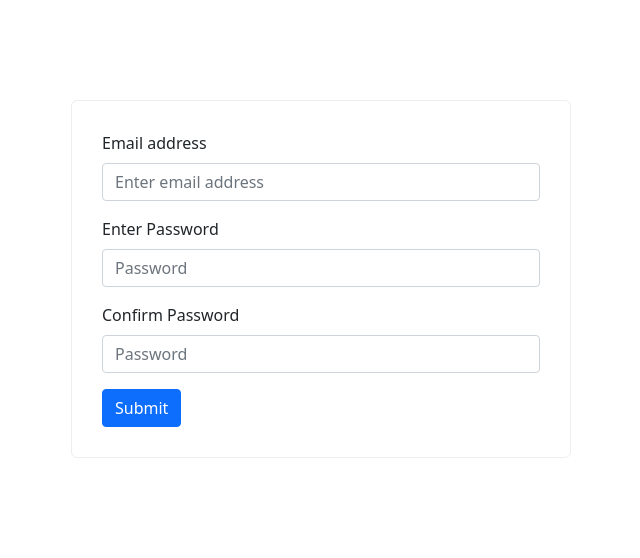
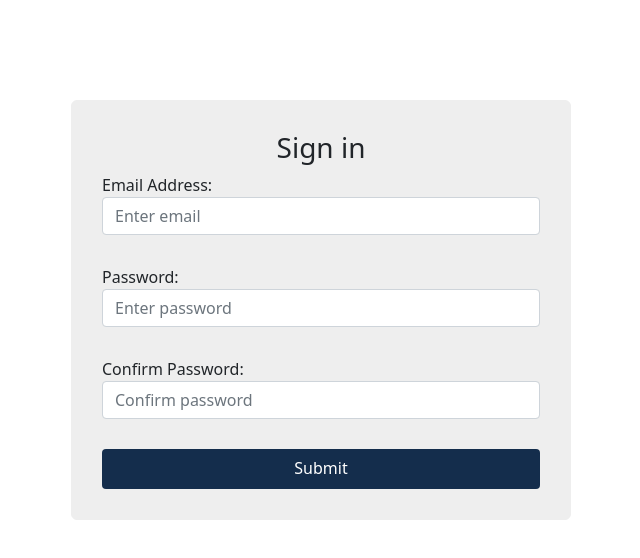
Before and after one commit to Chiamaka007/form-validation, a React (Create React App) app: page / in a window 1280 px wide. Shown: the top 558 px of the page, without its empty margins (319-959 px from the left). Built offline with nearby package versions, Linux system fonts and the light colour scheme.

Commit message:
added form validation and styling

```diff
--- a/src/App.css
+++ b/src/App.css
@@ -10,4 +10,14 @@
   border: 1px solid #EEEEEE;
   padding: 30px;
   border-radius: 6px;
+  background-color: #EEEEEE;
 }
+.form-control {
+  margin-bottom: 30px;
+}
+.button {
+  background-color:  #142d4c;
+  color: #fff;
+  border-radius: 4px;
+  height: 40px
+}
--- a/src/App.js
+++ b/src/App.js
@@ -1,5 +1,5 @@
 import React from 'react';
-import {Form, Button} from 'react-bootstrap'
+import Form from './Form';
 import './App.css';
 
 function App() {
@@ -7,30 +7,8 @@
     <div className="App">
       <div className='container-fluid div-wrapper'>
 
-        <div className='form-group'>
-      <Form>
-  <Form.Group className="mb-3" controlId="formBasicEmail">
-    <Form.Label>Email address</Form.Label>
-    <Form.Control type="email" placeholder="Enter email address" />
-    <Form.Text className="text-muted">
-    </Form.Text>
-  </Form.Group>
+      <Form />
 
-  <Form.Group className="mb-3" controlId="formBasicPassword">
-    <Form.Label> Enter Password</Form.Label>
-    <Form.Control type="password" placeholder="Password" />
-  </Form.Group>
-
-  <Form.Group className="mb-3" controlId="formBasicPassword">
-    <Form.Label> Confirm Password</Form.Label>
-    <Form.Control type="password" placeholder="Password" />
-  </Form.Group>
-
-  <Button variant="primary" type="submit">
-    Submit
-  </Button>
-</Form>
-</div>
 </div>
     </div>
   );
--- /dev/null
+++ b/src/Form.js
@@ -0,0 +1,145 @@
+import React from 'react';
+import './App.css';
+
+class Form extends React.Component {
+    constructor() {
+    super();
+    this.state = {
+      input: {},
+      errors: {}
+    };
+
+    this.handleChange = this.handleChange.bind(this);
+    this.handleSubmit = this.handleSubmit.bind(this);
+  }
+
+  handleChange(event) {
+    let input = this.state.input;
+    input[event.target.name] = event.target.value;
+
+    this.setState({
+      input
+    });
+  }
+
+  handleSubmit(event) {
+    event.preventDefault();
+
+    if(this.validate()){
+        console.log(this.state);
+
+        let input = {};
+        input["email"] = "";
+        input["password"] = "";
+        input["confirm_password"] = "";
+        this.setState({input:input});
+
+        alert('Demo Form is submited');
+    }
+  }
+
+  validate(){
+      let input = this.state.input;
+      let errors = {};
+      let isValid = true;
+
+      if (!input["email"]) {
+        isValid = false;
+        errors["email"] = "Please enter your email Address.";
+      }
+
+      if (typeof input["email"] !== "undefined") {
+
+        var pattern = new RegExp(/^(("[\w-\s]+")|([\w-]+(?:\.[\w-]+)*)|("[\w-\s]+")([\w-]+(?:\.[\w-]+)*))(@((?:[\w-]+\.)*\w[\w-]{0,66})\.([a-z]{2,6}(?:\.[a-z]{2})?)$)|(@\[?((25[0-5]\.|2[0-4][0-9]\.|1[0-9]{2}\.|[0-9]{1,2}\.))((25[0-5]|2[0-4][0-9]|1[0-9]{2}|[0-9]{1,2})\.){2}(25[0-5]|2[0-4][0-9]|1[0-9]{2}|[0-9]{1,2})\]?$)/i);
+        if (!pattern.test(input["email"])) {
+          isValid = false;
+          errors["email"] = "Please enter valid email address.";
+        }
+      }
+
+      if (!input["password"]) {
+        isValid = false;
+        errors["password"] = "Please enter your password.";
+      }
+
+      if (!input["confirm_password"]) {
+        isValid = false;
+        errors["confirm_password"] = "Please confirm your password.";
+      }
+
+      if (typeof input["password"] !== "undefined" && typeof input["confirm_password"] !== "undefined") {
+
+        if (input["password"] !== input["confirm_password"]) {
+          isValid = false;
+          errors["password"] = "Passwords don't match.";
+        }
+      }
+
+      this.setState({
+        errors: errors
+      });
+
+      return isValid;
+  }
+
+  render() {
+    return (
+      <div>
+
+          <div class="form-group">
+            <h3 className='text-center'>Sign in</h3>
+        <form onSubmit={this.handleSubmit}>
+
+
+
+            <label for="email">Email Address:</label>
+            <input
+              type="text"
+              name="email"
+              value={this.state.input.email}
+              onChange={this.handleChange}
+              className="form-control"
+              placeholder="Enter email"
+              id="email" />
+
+              <div className="text-danger">{this.state.errors.email}</div>
+
+
+
+            <label for="password">Password:</label>
+            <input
+              type="password"
+              name="password"
+              value={this.state.input.password}
+              onChange={this.handleChange}
+              className="form-control"
+              placeholder="Enter password"
+              id="password" />
+
+              <div className="text-danger">{this.state.errors.password}</div>
+
+
+
+            <label for="password">Confirm Password:</label>
+            <input
+              type="password"
+              name="confirm_password"
+              value={this.state.input.confirm_password}
+              onChange={this.handleChange}
+              className="form-control"
+              placeholder="Confirm password"
+              id="confirm_password" />
+
+              <div className="text-danger">{this.state.errors.confirm_password}</div>
+
+           <div className="button">
+          <input type="submit" value="Submit" className="btn text-white w-100 button-wrapper" />
+           </div>
+        </form>
+        </div>
+      </div>
+    );
+  }
+}
+
+export default Form;
```
